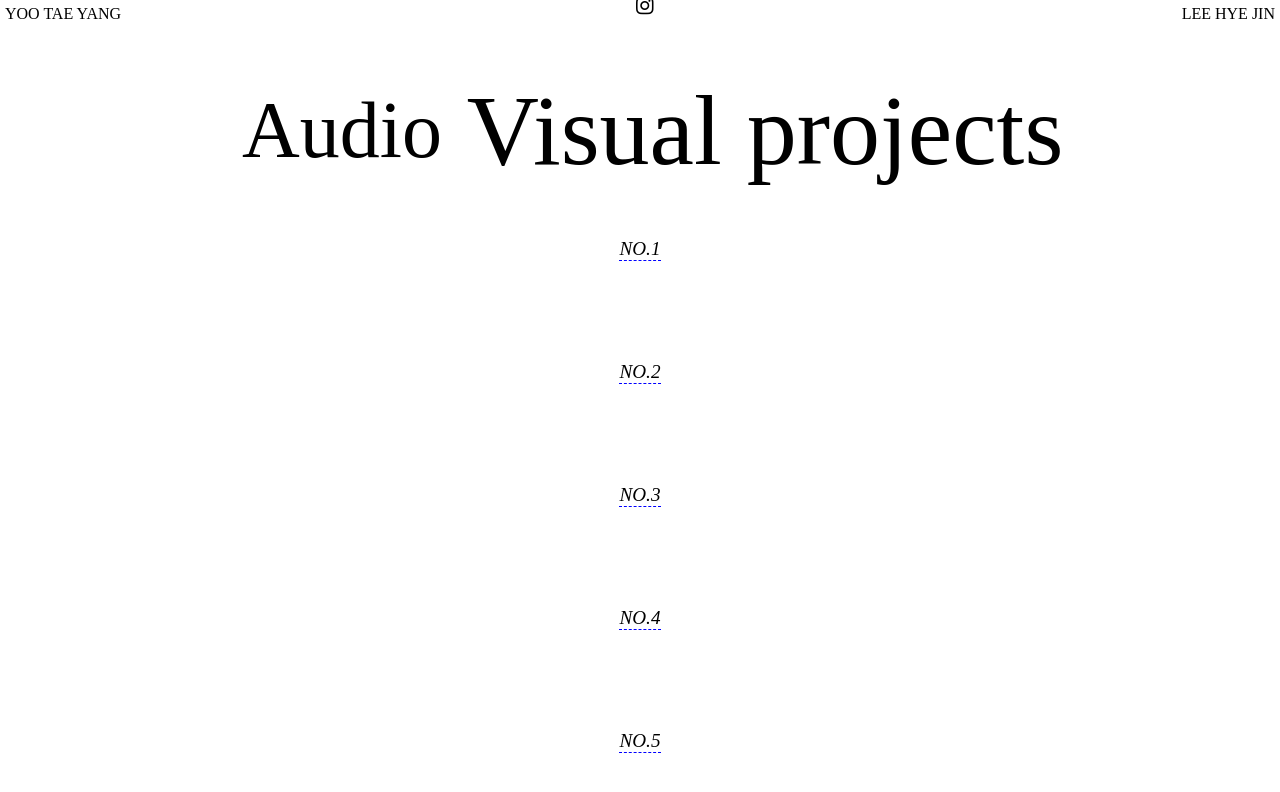
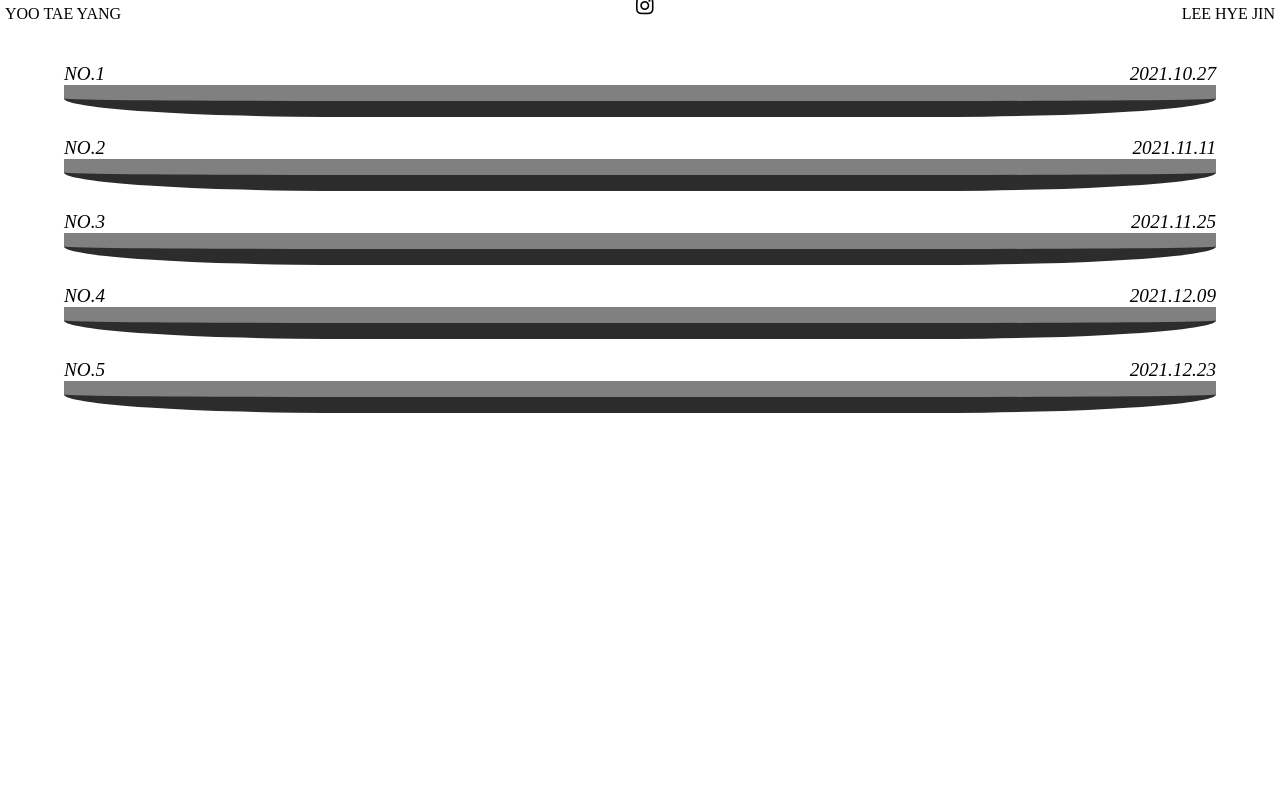
Before and after one commit to 0dot77/audio-visual-web, a plain HTML site: page index.html in a window 1280 px wide. Drawn offline with Linux system fonts and the light colour scheme.

Commit message:
0104_레이아웃 변경
- 아카이빙 목적에 맞는 레이아웃으로 변경
- Border를 활용해서 정돈된 느낌 연출

```diff
--- a/css/screens/index.css
+++ b/css/screens/index.css
@@ -1,16 +1,5 @@
 .author-header {
   margin: 5px 5px 0px 5px;
-}
-
-.index-header {
-  padding: 50px 0px;
-  text-align: center;
-  font-size: 100px;
-}
-
-.index-header__title {
-  display: flex;
-  justify-content: center;
 }
 
 .index-screen__items {
@@ -19,14 +8,22 @@
   justify-content: center;
   align-items: center;
   padding-left: 0px;
+  margin-top: 20px;
 }
 
 .index-screen__items > span {
+  display: flex;
   align-content: center;
-  margin-bottom: 100px;
+  justify-content: space-between;
+  padding-top: 20px;
   font-size: 50px;
   font: italic 1.2em "Fira Sans", serif;
-  border-bottom: 1px dashed blue;
+  width: 90%;
+  border-radius: 25%;
+  border-bottom: 2rem ridge gray;
+}
+
+.index-screen__items > span > a {
 }
 
 @keyframes audioEffect {
--- a/index.html
+++ b/index.html
@@ -21,20 +21,28 @@
         </div>
     </div>
 
-    <header class="index-header">
-        <div class="index-header__title">
-            <span>Audio</span>
-            <span>Visual projects</span>
-        </div>
-    </header>
-
     <main class="index-screen">
         <div class="index-screen__items">
-            <span><a href="no1.html">NO.1</a></span>
-            <span><a href="no2.html">NO.2</a></span>
-            <span><a href="no3.html">NO.3</a></span>
-            <span><a href="no4.html">NO.4</a></span>
-            <span><a href="no5.html">NO.5</a></span>
+            <span>
+                <a href="no1.html">NO.1</a>
+                <span>2021.10.27</span>
+            </span>
+            <span>
+                <a href="no2.html">NO.2</a>
+                <span>2021.11.11</span>
+            </span>
+            <span>
+                <a href="no3.html">NO.3</a>
+                <span>2021.11.25</span>
+            </span>
+            <span>
+                <a href="no4.html">NO.4</a>
+                <span>2021.12.09</span>
+            </span>
+            <span>
+                <a href="no5.html">NO.5</a>
+                <span>2021.12.23</span>
+            </span>
         </div>
     </main>
     <script src="https://kit.fontawesome.com/6fa64eb14f.js" crossorigin="anonymous"></script>
```
